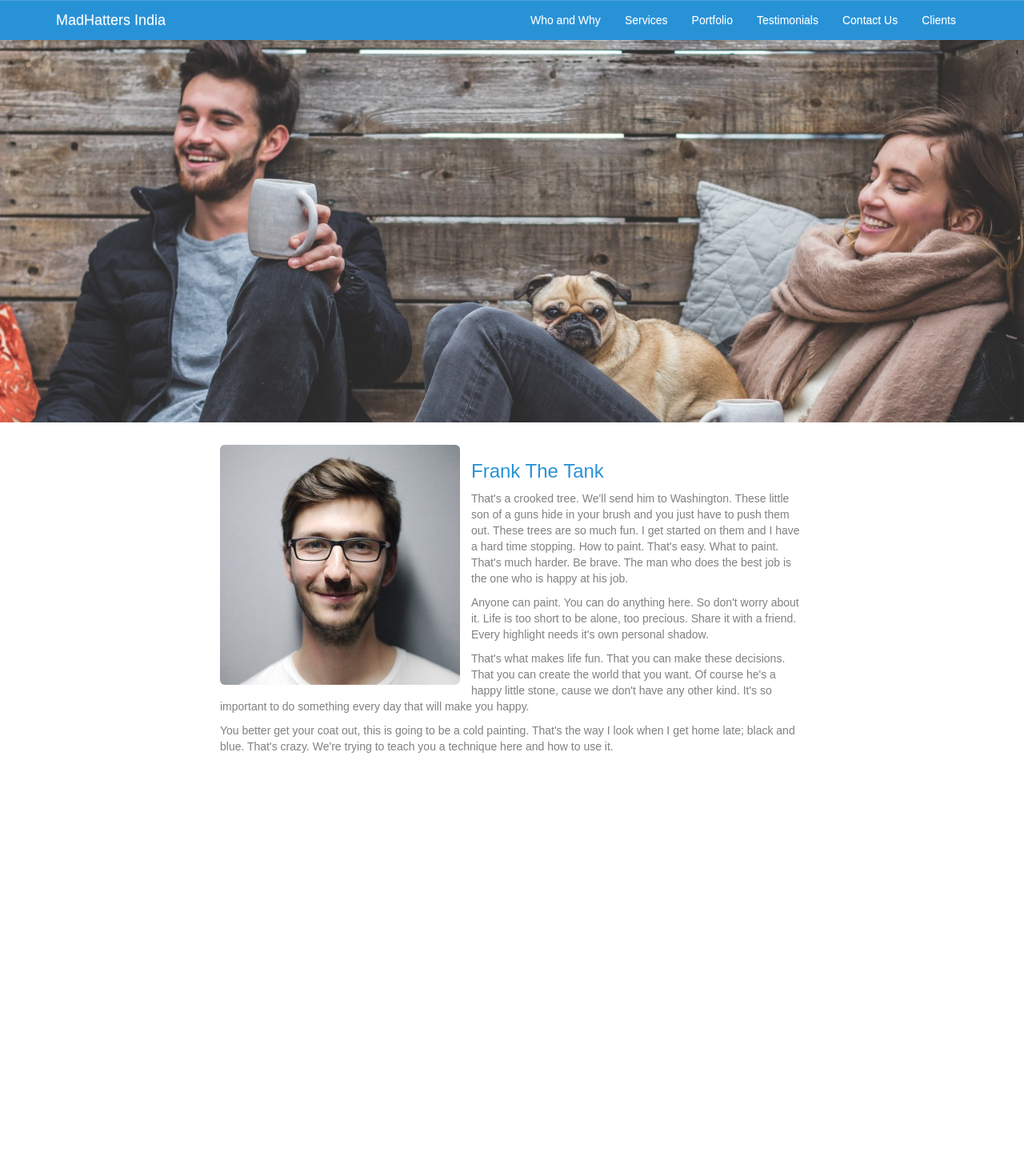
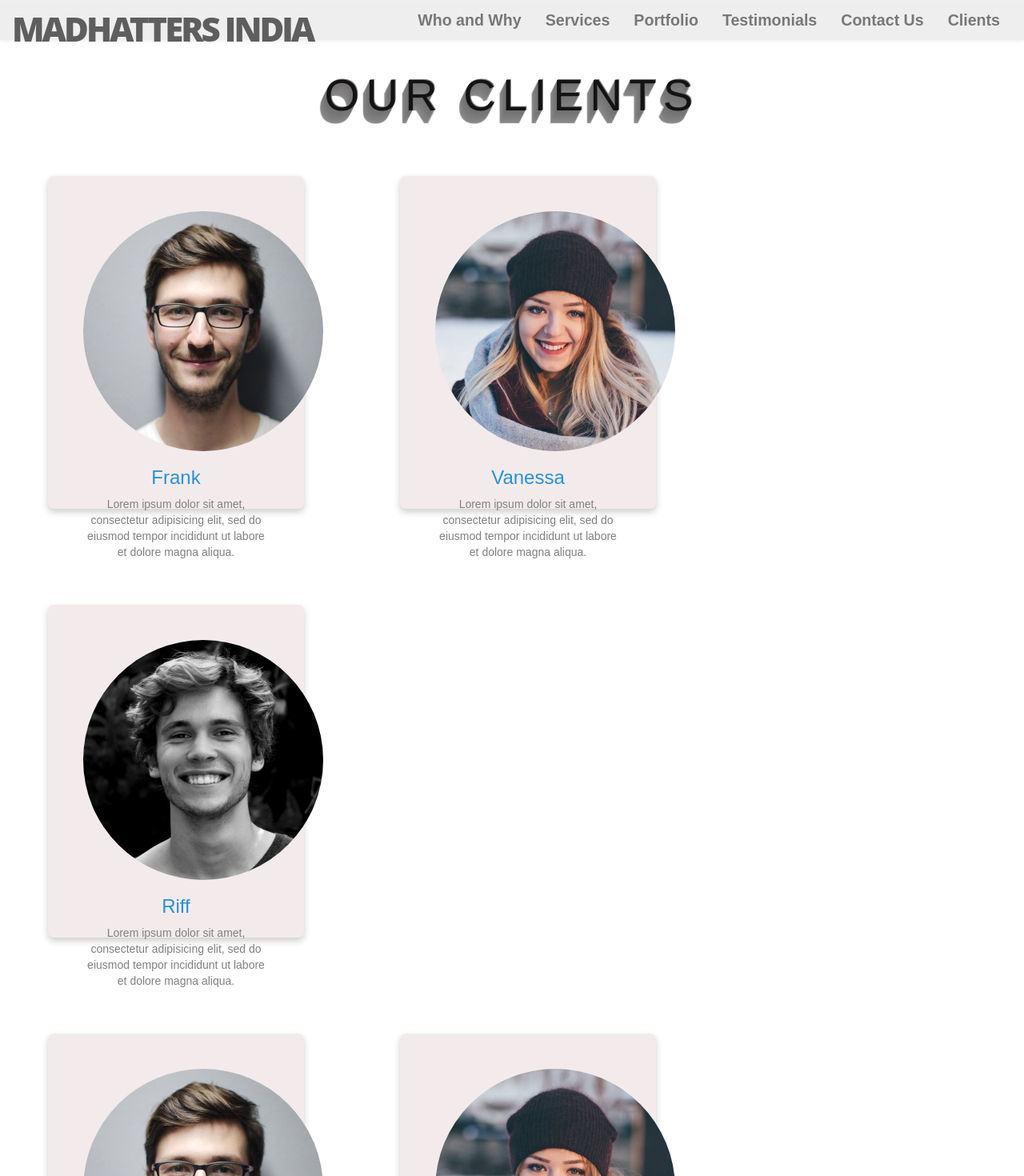
Before and after one commit to kshitij0809/MadHatter, a React (Create React App) app: page /Clients in a window 1280 px wide. Shown: the top 1470 px of the page at 80% size. Before the commit the page ends 953 px from the top, so only its background shows below. Built offline with nearby package versions, Linux system fonts and the light colour scheme.

Commit message:
clients page

```diff
--- a/src/App.css
+++ b/src/App.css
@@ -0,0 +1,3 @@
+.container {
+    width: 100%;
+}
--- a/src/App.jsx
+++ b/src/App.jsx
@@ -16,12 +16,14 @@ class App extends Component {
       <Router>
         <div>
           <Navbar />
+          <div>
           <Route exact path="/" component={Home} />
           <Route path="/Services" component={Services} />
           <Route path="/Portfolio" component={Portfolio} />
           <Route path="/Testimonials" component={Testimonials} />
           <Route path="/Contact" component={Contact} />
           <Route path="/Clients" component={Clients} />
+          </div>
         </div>
       </Router>
     );
--- a/src/components/Clients.css
+++ b/src/components/Clients.css
@@ -0,0 +1,23 @@
+.card {
+    box-shadow: 0 4px 8px 0 rgba(0,0,0,0.2);
+    transition: 0.3s;
+    padding: 44px;
+    margin: 60px;
+    width: 25vw;
+    height: 52vh;
+    background-color: #f3ebeb;
+        border-radius: 0.5em;
+
+	}
+
+.card:hover {
+    box-shadow: 0 8px 16px 0 rgba(0,0,0,0.2);
+}
+
+h1.clients-heading {
+	text-align: center;
+	font-size: 4em;
+  color: #131313;
+  letter-spacing: .15em;
+  text-shadow: 1px -1px 0 #767676, -1px 2px 1px #737272, -2px 4px 1px #767474, -3px 6px 1px #787777, -4px 8px 1px #7b7a7a, -5px 10px 1px #7f7d7d, -6px 12px 1px #828181, -7px 14px 1px #868585, -8px 16px 1px #8b8a89;
+}
--- a/src/components/Clients.jsx
+++ b/src/components/Clients.jsx
@@ -1,21 +1,81 @@
 import React, { Component } from 'react'
-import { Grid, Col, Image } from 'react-bootstrap';
+import { Row ,Grid, Col, Image } from 'react-bootstrap';
 import './Clients.css';
 
 export default class Clients extends Component {
   render() {
     return (
       <div>
-        <Image src="assets/dog-people.jpg" className="header-image" />
+        <h1 className="clients-heading shadow">OUR CLIENTS</h1>
         <Grid>
-          <Col xs={12} sm={8} smOffset={2}>
-            <Image src="assets/person-1.jpg" className="about-profile-pic" rounded />
-            <h3>Frank The Tank</h3>
-            <p>That's a crooked tree. We'll send him to Washington. These little son of a guns hide in your brush and you just have to push them out. These trees are so much fun. I get started on them and I have a hard time stopping. How to paint. That's easy. What to paint. That's much harder. Be brave. The man who does the best job is the one who is happy at his job.</p>
-            <p>Anyone can paint. You can do anything here. So don't worry about it. Life is too short to be alone, too precious. Share it with a friend. Every highlight needs it's own personal shadow.</p>
-            <p>That's what makes life fun. That you can make these decisions. That you can create the world that you want. Of course he's a happy little stone, cause we don't have any other kind. It's so important to do something every day that will make you happy.</p>
-            <p>You better get your coat out, this is going to be a cold painting. That's the way I look when I get home late; black and blue. That's crazy. We're trying to teach you a technique here and how to use it.</p>
+           <Row className="show-grid text-center">
+          <Col xs={4} sm={4} className="person-wrapper card">
+            <Image src="assets/person-1.jpg" circle className="profile-pic"/>
+            <h3>Frank</h3>
+            <p>Lorem ipsum dolor sit amet, consectetur adipisicing elit, sed do eiusmod tempor incididunt ut labore et dolore magna aliqua.</p>
           </Col>
+          <Col xs={4} sm={4} className="person-wrapper card">
+            <Image src="assets/person-2.jpg" circle className="profile-pic"/>
+            <h3>Vanessa</h3>
+            <p>Lorem ipsum dolor sit amet, consectetur adipisicing elit, sed do eiusmod tempor incididunt ut labore et dolore magna aliqua.</p>
+          </Col>
+          <Col xs={4} sm={4} className="person-wrapper card">
+            <Image src="assets/person-3.jpg" circle className="profile-pic"/>
+            <h3>Riff</h3>
+            <p>Lorem ipsum dolor sit amet, consectetur adipisicing elit, sed do eiusmod tempor incididunt ut labore et dolore magna aliqua.</p>
+          </Col>
+        </Row>
+         <Row className="show-grid text-center">
+          <Col xs={4} sm={4} className="person-wrapper card">
+            <Image src="assets/person-1.jpg" circle className="profile-pic"/>
+            <h3>Frank</h3>
+            <p>Lorem ipsum dolor sit amet, consectetur adipisicing elit, sed do eiusmod tempor incididunt ut labore et dolore magna aliqua.</p>
+          </Col>
+          <Col xs={4} sm={4} className="person-wrapper card">
+            <Image src="assets/person-2.jpg" circle className="profile-pic"/>
+            <h3>Vanessa</h3>
+            <p>Lorem ipsum dolor sit amet, consectetur adipisicing elit, sed do eiusmod tempor incididunt ut labore et dolore magna aliqua.</p>
+          </Col>
+          <Col xs={4} sm={4} className="person-wrapper card">
+            <Image src="assets/person-3.jpg" circle className="profile-pic"/>
+            <h3>Riff</h3>
+            <p>Lorem ipsum dolor sit amet, consectetur adipisicing elit, sed do eiusmod tempor incididunt ut labore et dolore magna aliqua.</p>
+          </Col>
+        </Row>
+         <Row className="show-grid text-center">
+          <Col xs={4} sm={4} className="person-wrapper card">
+            <Image src="assets/person-1.jpg" circle className="profile-pic"/>
+            <h3>Frank</h3>
+            <p>Lorem ipsum dolor sit amet, consectetur adipisicing elit, sed do eiusmod tempor incididunt ut labore et dolore magna aliqua.</p>
+          </Col>
+          <Col xs={4} sm={4} className="person-wrapper card">
+            <Image src="assets/person-2.jpg" circle className="profile-pic"/>
+            <h3>Vanessa</h3>
+            <p>Lorem ipsum dolor sit amet, consectetur adipisicing elit, sed do eiusmod tempor incididunt ut labore et dolore magna aliqua.</p>
+          </Col>
+          <Col xs={4} sm={4} className="person-wrapper card">
+            <Image src="assets/person-3.jpg" circle className="profile-pic"/>
+            <h3>Riff</h3>
+            <p>Lorem ipsum dolor sit amet, consectetur adipisicing elit, sed do eiusmod tempor incididunt ut labore et dolore magna aliqua.</p>
+          </Col>
+        </Row>
+         <Row className="show-grid text-center">
+          <Col xs={4} sm={4} className="person-wrapper card">
+            <Image src="assets/person-1.jpg" circle className="profile-pic"/>
+            <h3>Frank</h3>
+            <p>Lorem ipsum dolor sit amet, consectetur adipisicing elit, sed do eiusmod tempor incididunt ut labore et dolore magna aliqua.</p>
+          </Col>
+          <Col xs={4} sm={4} className="person-wrapper card">
+            <Image src="assets/person-2.jpg" circle className="profile-pic"/>
+            <h3>Vanessa</h3>
+            <p>Lorem ipsum dolor sit amet, consectetur adipisicing elit, sed do eiusmod tempor incididunt ut labore et dolore magna aliqua.</p>
+          </Col>
+          <Col xs={4} sm={4} className="person-wrapper card">
+            <Image src="assets/person-3.jpg" circle className="profile-pic"/>
+            <h3>Riff</h3>
+            <p>Lorem ipsum dolor sit amet, consectetur adipisicing elit, sed do eiusmod tempor incididunt ut labore et dolore magna aliqua.</p>
+          </Col>
+        </Row>
         </Grid>
       </div>
     )
--- a/src/components/CustomNavbar.css
+++ b/src/components/CustomNavbar.css
@@ -1,5 +1,8 @@
 nav.navbar, .navbar-default {
-  background-color: #2892D7 !important;
+background: #eee !important;
+    width: 100%;
+    height: 10%;
+    margin-bottom: 3%;
 }
 
 .navbar-default {
@@ -7,13 +10,17 @@ nav.navbar, .navbar-default {
   border: none;
   border-radius: 0;
 }
+.navbar-nav>li {
+    float: left;
+    font-size: 1.4em;
+    font-weight: 700;
+}
+.navbar-default .navbar-nav > li > a {
 
-.navbar-default .navbar-nav > li > a {
-  color: white;
 }
 
 .navbar-default .navbar-brand {
-  color: white;
+
 }
 
 .navbar-default .navbar-toggle {
@@ -29,11 +36,20 @@ nav.navbar, .navbar-default {
 }
 
 .navbar-default .navbar-brand:focus, .navbar-default .navbar-brand:hover {
-  color: white;
   background-color: transparent;
 }
 
 .navbar-default .navbar-nav>li>a:focus, .navbar-default .navbar-nav>li>a:hover {
-  color: white;
   background-color: transparent;
 }
+.logo{
+   font-family: 'Open Sans', sans-serif;
+  color: #555;
+  text-decoration: none;
+  text-transform: uppercase;
+  font-size: 3em;
+  font-weight: 800;
+  letter-spacing: -3px;
+  line-height: 1;
+  position: relative;
+}
--- a/src/components/CustomNavbar.jsx
+++ b/src/components/CustomNavbar.jsx
@@ -9,7 +9,7 @@ export default class CustomNavbar extends Component {
       <Navbar default collapseOnSelect>
         <Navbar.Header>
           <Navbar.Brand>
-            <Link to="/">MadHatters India</Link>
+            <Link to="/" className="logo">MadHatters India</Link>
           </Navbar.Brand>
           <Navbar.Toggle />
         </Navbar.Header>
```
Also changed, not shown: 1 other file (tests, documents, lock files or other folders).
